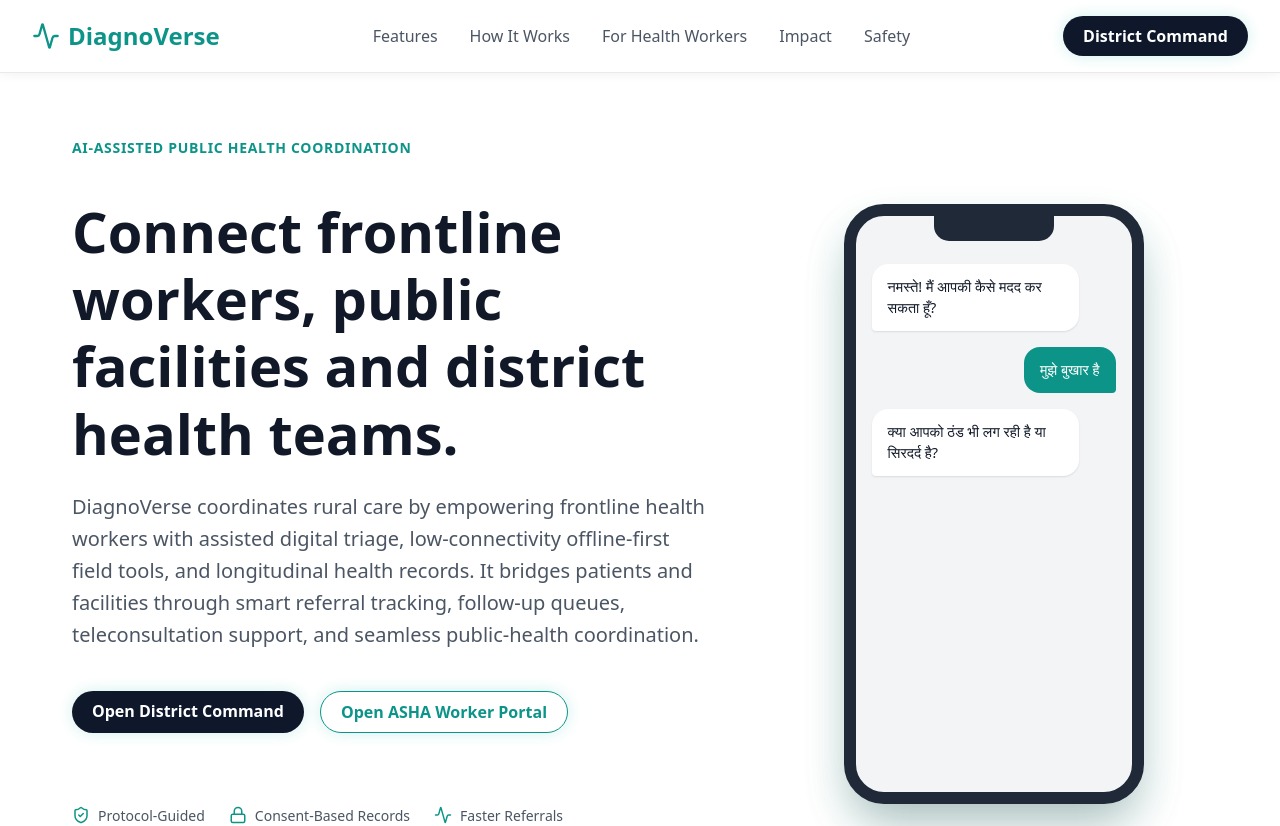
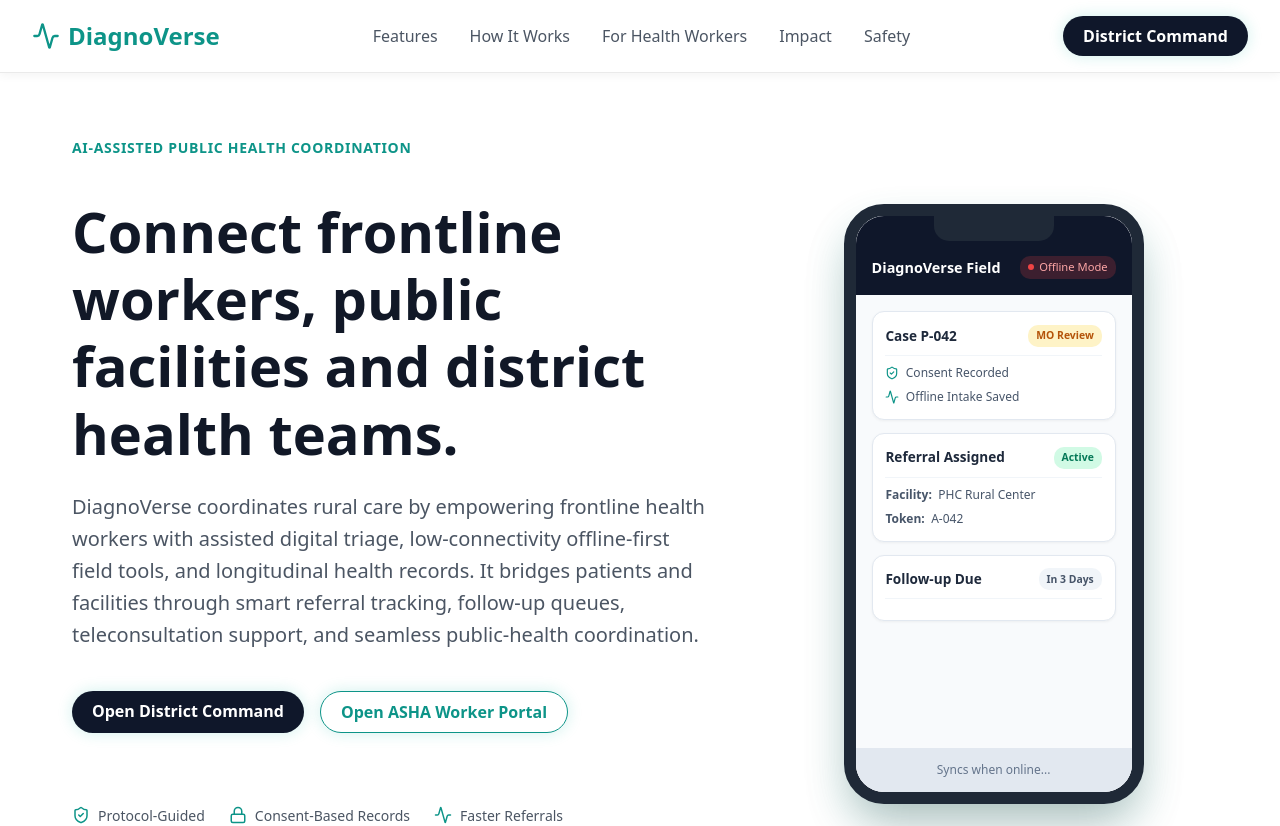
Before and after one commit to kd2606/pulsecheck-ai, a Next.js app: page / in a window 1280 px wide. Shown: the top 826 px of the page. Built offline with nearby package versions, Linux system fonts and the light colour scheme.

Commit message:
feat: update landing workflow visual

```diff
--- a/src/components/landing/hero.tsx
+++ b/src/components/landing/hero.tsx
@@ -61,15 +61,58 @@
       <div className={styles.heroRight}>
         <div className={styles.phoneMockup}>
           <div className={styles.phoneNotch}></div>
-          <div className={styles.chatInterface}>
-            <div className={styles.chatBubbleBot}>
-              नमस्ते! मैं आपकी कैसे मदद कर सकता हूँ?
+          <div className={styles.workflowApp}>
+            <div className={styles.workflowHeader}>
+              <div className={styles.workflowBrand}>DiagnoVerse Field</div>
+              <div className={styles.offlineIndicator}>
+                <span className={styles.offlineDot}></span>
+                Offline Mode
+              </div>
             </div>
-            <div className={styles.chatBubbleUser}>
-              मुझे बुखार है
+            <div className={styles.workflowContent}>
+
+              <div className={styles.workflowCard}>
+                <div className={styles.cardHeader}>
+                  <span className={styles.caseId}>Case P-042</span>
+                  <span className={styles.badgeYellow}>MO Review</span>
+                </div>
+                <div className={styles.cardBody}>
+                  <div className={styles.cardRow}>
+                    <ShieldCheck size={14} color="#0d9488" />
+                    <span>Consent Recorded</span>
+                  </div>
+                  <div className={styles.cardRow}>
+                    <Activity size={14} color="#0d9488" />
+                    <span>Offline Intake Saved</span>
+                  </div>
+                </div>
+              </div>
+
+              <div className={styles.workflowCard}>
+                <div className={styles.cardHeader}>
+                  <span className={styles.caseId}>Referral Assigned</span>
+                  <span className={styles.badgeGreen}>Active</span>
+                </div>
+                <div className={styles.cardBody}>
+                  <div className={styles.cardRow}>
+                    <strong>Facility:</strong> PHC Rural Center
+                  </div>
+                  <div className={styles.cardRow}>
+                    <strong>Token:</strong> A-042
+                  </div>
+                </div>
+              </div>
+
+              <div className={styles.workflowCard}>
+                <div className={styles.cardHeader}>
+                  <span className={styles.caseId}>Follow-up Due</span>
+                  <span className={styles.badgeGray}>In 3 Days</span>
+                </div>
+              </div>
+
             </div>
-            <div className={styles.chatBubbleBot}>
-              क्या आपको ठंड भी लग रही है या सिरदर्द है?
+            <div className={styles.workflowFooter}>
+              Syncs when online...
             </div>
           </div>
         </div>
--- a/src/components/landing/landing.module.css
+++ b/src/components/landing/landing.module.css
@@ -210,19 +210,127 @@
   z-index: 10;
 }
 
-.chatInterface {
-  padding: 3rem 1rem 1rem;
+  .workflowApp {
     display: flex;
     flex-direction: column;
-  gap: 1rem;
     height: 100%;
+    background-color: #f8fafc;
+    font-family: system-ui, -apple-system, sans-serif;
   }
 
-.chatBubbleBot, .chatBubbleUser {
-  padding: 0.75rem 1rem;
-  border-radius: 1rem;
-  max-width: 85%;
+  .workflowHeader {
+    background-color: #0f172a;
+    color: white;
+    padding: 2.5rem 1rem 1rem;
+    display: flex;
+    justify-content: space-between;
+    align-items: center;
+  }
+
+  .workflowBrand {
+    font-weight: 600;
     font-size: 0.9rem;
+  }
+
+  .offlineIndicator {
+    display: flex;
+    align-items: center;
+    gap: 0.3rem;
+    font-size: 0.7rem;
+    color: #fca5a5;
+    background: rgba(239, 68, 68, 0.2);
+    padding: 0.2rem 0.5rem;
+    border-radius: 10px;
+    font-weight: 500;
+  }
+
+  .offlineDot {
+    width: 6px;
+    height: 6px;
+    background-color: #ef4444;
+    border-radius: 50%;
+  }
+
+  .workflowContent {
+    padding: 1rem;
+    display: flex;
+    flex-direction: column;
+    gap: 0.8rem;
+    flex: 1;
+    overflow-y: auto;
+  }
+
+  .workflowCard {
+    background: white;
+    border-radius: 12px;
+    padding: 0.8rem;
+    box-shadow: 0 1px 3px rgba(0,0,0,0.05);
+    border: 1px solid #e2e8f0;
+  }
+
+  .cardHeader {
+    display: flex;
+    justify-content: space-between;
+    align-items: center;
+    margin-bottom: 0.5rem;
+    padding-bottom: 0.5rem;
+    border-bottom: 1px solid #f1f5f9;
+  }
+
+  .caseId {
+    font-weight: 600;
+    color: #1e293b;
+    font-size: 0.85rem;
+  }
+
+  .badgeYellow {
+    background: #fef3c7;
+    color: #b45309;
+    font-size: 0.65rem;
+    padding: 0.2rem 0.5rem;
+    border-radius: 10px;
+    font-weight: 600;
+  }
+
+  .badgeGreen {
+    background: #d1fae5;
+    color: #047857;
+    font-size: 0.65rem;
+    padding: 0.2rem 0.5rem;
+    border-radius: 10px;
+    font-weight: 600;
+  }
+
+  .badgeGray {
+    background: #f1f5f9;
+    color: #475569;
+    font-size: 0.65rem;
+    padding: 0.2rem 0.5rem;
+    border-radius: 10px;
+    font-weight: 600;
+  }
+
+  .cardBody {
+    display: flex;
+    flex-direction: column;
+    gap: 0.4rem;
+  }
+
+  .cardRow {
+    display: flex;
+    align-items: center;
+    gap: 0.4rem;
+    font-size: 0.75rem;
+    color: #475569;
+  }
+
+  .workflowFooter {
+    padding: 0.8rem;
+    text-align: center;
+    font-size: 0.75rem;
+    color: #64748b;
+    background: #e2e8f0;
+    font-weight: 500;
   }
 
 .chatBubbleUser {
```
Lines whose indentation alone changed are shown as unchanged.
